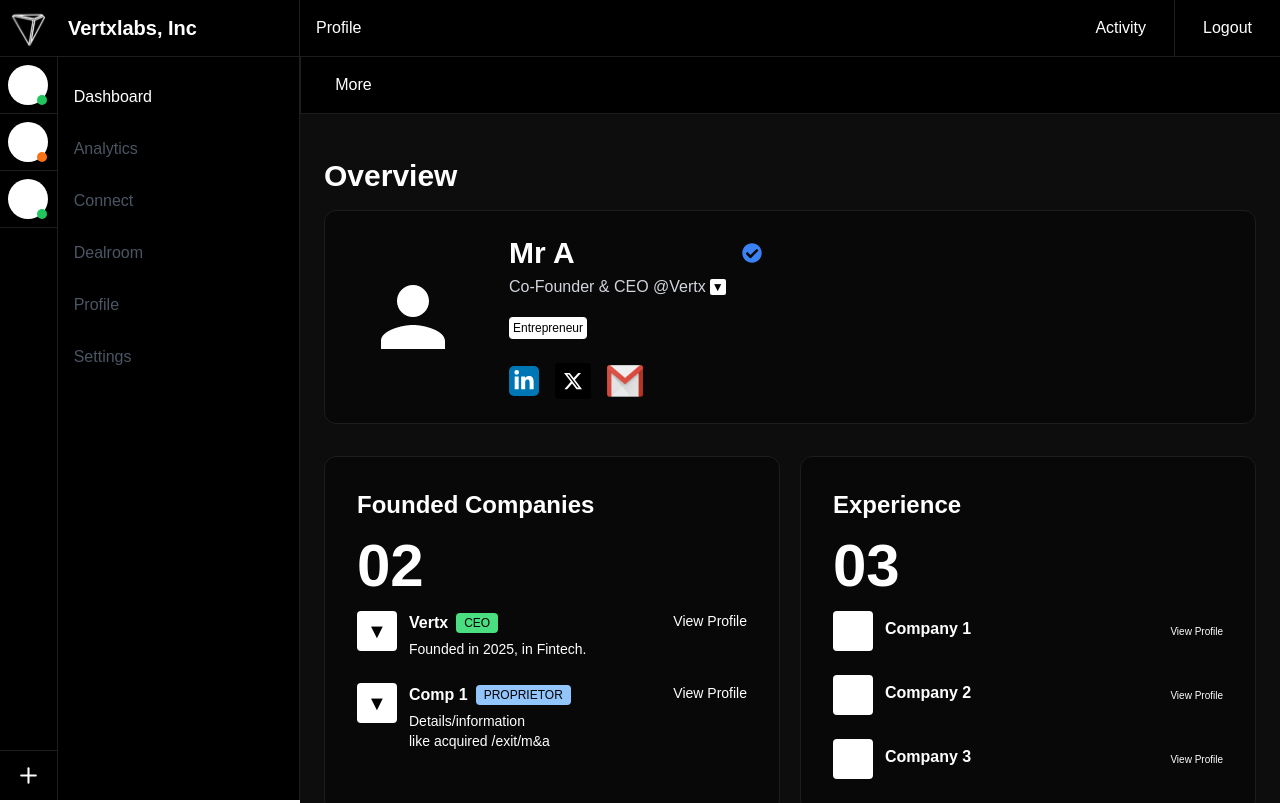
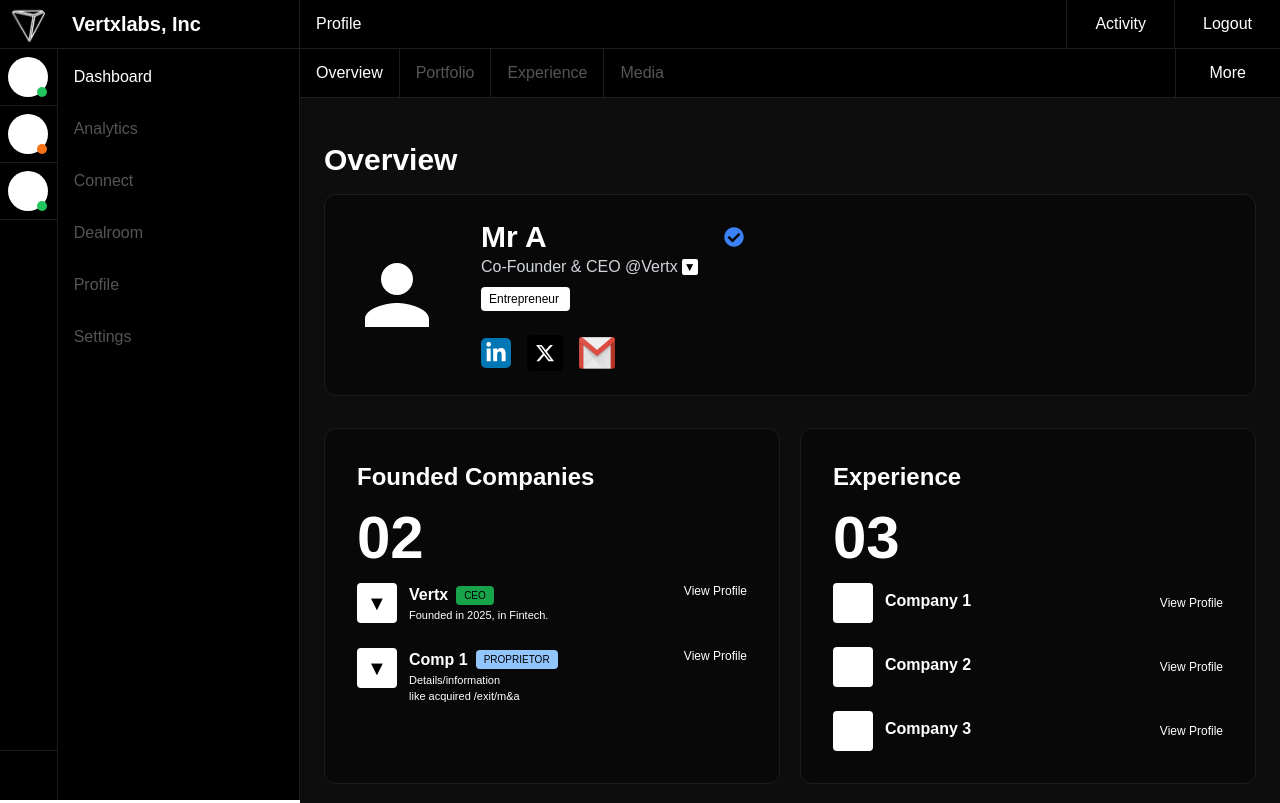
Before and after one commit to Hariz-Ade14/vertx, a React (Vite) app: page /profile in a window 1280 px wide. Shown: the top 803 px of the page. Built offline with nearby package versions, Linux system fonts and the light colour scheme.

Commit message:
refactor: adjust padding and layout in Sidebar and Header components for improved visual consistency

```diff
--- a/src/components/Header.tsx
+++ b/src/components/Header.tsx
@@ -8,51 +8,51 @@ const Header = () => {
   return (
     // <Router>
     <div>
-      <div className="md:flex hidden flex-col fixed top-0 right-0 h-[113px] z-50 left-[300px] bg-black">
+      <div className="md:flex hidden flex-col fixed top-0 right-0 h-[97px] z-50 left-[300px] bg-black">
         <div className="flex items-center text-white justify-between border-solid border-b border-b-[#1d1d1d]">
-          <p className="p-4 border-solid">{pathName}</p>
+          <p className="px-4 py-3 border-solid">{pathName}</p>
           <div className="flex">
-            <p className="py-4 px-7 border-solid">Activity</p>
-            <p className="py-4 px-7 border-solid border-l border-l-[#1d1d1d]">
+            <p className="py-3 px-7 border-solid border-solid border-l border-l-[#1d1d1d]">Activity</p>
+            <p className="py-3 px-7 border-solid border-l border-l-[#1d1d1d]">
               Logout
             </p>
           </div>
         </div>
-        <div className="flex items-center text-white justify-between border-solid border-b border-b-[#1d1d1d]">
-            {pathName === "analytics" || pathName === "/" && (
+        <div className="flex items-center text-white p-0 justify-between border-solid border-b border-b-[#1d1d1d]">
+            {pathName === "Analytics" && (
               <div className="flex">
-                <p className="p-4 border-solid">Overview</p>
-                <p className="p-4 border-solid border-l border-l-[#1d1d1d]">
+                <p className="px-4 py-3 border-solid">Overview</p>
+                <p className="px-4 py-3 text-[#555555] border-solid border-l border-l-[#1d1d1d]">
                   Demographics
                 </p>
               </div>
             )}
-            {pathName === "profile" && (
+            {pathName === "Profile" && (
               <div  className="flex">
-                <p className="p-4 border-solid">Overview</p>
-                <p className="p-4 border-solid border-l border-l-[#1d1d1d]">
+                <p className="px-4 py-3 border-solid">Overview</p>
+                <p className="px-4 py-3 border-solid text-[#555555] border-l border-l-[#1d1d1d]">
                   Portfolio
                 </p>
-                <p className="p-4 border-solid border-l border-l-[#1d1d1d]">Experience</p>
-                <p className="p-4 border-solid border-l border-l-[#1d1d1d]">
+                <p className="px-4 py-3 border-solid text-[#555555] border-l border-l-[#1d1d1d]">Experience</p>
+                <p className="px-4 py-3 border-solid text-[#555555] border-l border-l-[#1d1d1d]">
                   Media
                 </p>
               </div>
             )}
 
-          <p className="py-4 flex items-center justify-center w-[106px] border-solid border-l border-l-[#1d1d1d]">
+          <p className="py-3 flex items-center justify-center w-[105.5px] border-solid border-l border-l-[#1d1d1d]">
             More
           </p>
         </div>
       </div>
-      <div className="md:hidden fixed z-50 top-0 right-0 left-0 h-[100px] flex bg-black items-center justify-between p-3">
+      <div className="md:hidden fixed z-50 top-0 right-0 left-0 h-[100px] flex bg-black items-center justify-between px-3 py-2">
         <img
-          className="rounded-[50%] w-[40px] h-[40px]"
+          className="rounded-[50%] w-[30px] h-[30px]"
           src={image}
           alt="image"
         />
         <img
-          className="rounded-[50%] w-[40px] h-[40px]"
+          className="rounded-[50%] w-[30px] h-[30px]"
           src={image}
           alt="image"
         />
--- a/src/components/Sidebar.tsx
+++ b/src/components/Sidebar.tsx
@@ -19,7 +19,7 @@ const Sidebar = () => {
   const pathName = path.slice(1);
   return (
     <div className="fixed border-solid border-r border-r-[#1d1d1d] bg-black bottom-0 top-0 left-0 w-[300px] hidden md:flex flex-col">
-      <div className="flex gap-5 items-center p-2 border-b border-b-[#1d1d1d] border-solid">
+      <div className="flex gap-6 items-center px-2 py-1 border-b border-b-[#1d1d1d] border-solid">
         <div className="flex items-center justify-center">
           <img
             className="rounded-[50%] w-[40px] h-[40px]"
@@ -55,11 +55,11 @@ const Sidebar = () => {
             )}
           </div>
 
-          <div className="flex  items-center justify-center p-3 border-solid border-t border-t-[#1d1d1d]">
-            <Plus className="" size={25} color={"white"} />
+          <div className="flex items-center justify-center h-[50px] border-solid border-t border-t-[#1d1d1d]">
+               {pathName === "analytics" && (<Plus className="" size={25} color={"white"} />)}
           </div>
         </div>{" "}
-        <div className="flex pt-5 flex-col gap-3 w-full border-l border-solid border-l-[#1d1d1d] ">
+        <div className="flex pt-2 flex-col gap-3 w-full border-l border-solid border-l-[#1d1d1d] ">
           {menu.map(({ title, url }, index) => {
             return (
               <Link
@@ -67,7 +67,7 @@ const Sidebar = () => {
                 key={index}
                 onClick={() => handleActiveState(title)}
                 className={`flex items-center gap-2 px-4 py-2 cursor-pointer ${
-                  activeTab === title ? "text-white" : "text-gray-600"
+                  activeTab === title ? "text-white" : "text-[#555555]"
                 }`}
               >
                 {title}
--- a/src/components/profile.tsx
+++ b/src/components/profile.tsx
@@ -1,4 +1,4 @@
-import {useState} from "react";
+import { useState } from "react";
 import Layout from "./Layout";
 import { Link } from "react-router-dom";
 import { FaCheckCircle } from "react-icons/fa";
@@ -7,8 +7,9 @@ import { FaLinkedinIn } from "react-icons/fa6";
 const Profile = () => {
   const tabs = [
     { name: "Overview" },
-        { name: "Reports" },
-        { name: "Demographics" },
+    { name: "Portfolio" },
+    { name: "Experience" },
+    { name: "Media" },
   ];
 
   const [activeTab, setActiveTab] = useState("Overview");
@@ -23,9 +24,9 @@ const Profile = () => {
             <div
               key={index}
               onClick={() => handleActiveTab(name)}
-              className={`text-[80%] text-white px-4 py-2 ${
+              className={`text-[80%] text-white px-4 py-2 cursor-pointer ${
                 activeTab === name
-                  ? "border-solid border-b-2 border-b-white"
+                  ? "border-solid border-b-2 py-2 border-b-white"
                   : "border-none"
               }`}
             >
@@ -34,19 +35,20 @@ const Profile = () => {
           );
         })}
       </div>
-      <div className="md:flex md:left-[300px] top-[113px] absolute left-0 flex bg-black/95 px-6 right-0 pt-10 pb-20 flex-col gap-3">
+      <div className="md:flex md:left-[300px] top-[97px] absolute left-0 flex bg-black/95 px-6 right-0 md:pt-10 pt-12 pb-20 flex-col gap-3">
         <h1 className="font-semibold text-[30px] text-white">Overview</h1>
         <div className="min-h-screen text-white">
           <div className="bg-[#080808] rounded-xl p-6 mb-8 border border-[#1d1d1d]">
             <div className="flex flex-col md:flex-row md:items-center md:items-center gap-8">
               {/* Profile Image */}
-              <div className="w-32 h-32 rounded-full flex items-center justify-center overflow-hidden">
+              {/* <div className="w-32 h-32 bg-red-500 rounded-[50%] flex items-center justify-center overflow-hidden"> */}
               <img
                 src="/placeholder.svg?height=128&width=128"
                 alt="Profile"
-                  width={128}
-                  height={128}
-                  className="opacity-0"
+                className="w-[100px] h-[100px] opacity-0"
+                width={148}
+                height={148}
+                //   className=""
               />
               <div className="absolute w-24 h-24">
                 <svg
@@ -57,33 +59,39 @@ const Profile = () => {
                   <path d="M12 12C14.21 12 16 10.21 16 8C16 5.79 14.21 4 12 4C9.79 4 8 5.79 8 8C8 10.21 9.79 12 12 12ZM12 14C9.33 14 4 15.34 4 18V20H20V18C20 15.34 14.67 14 12 14Z" />
                 </svg>
               </div>
-              </div>
+              {/* </div> */}
 
               {/* Profile Info */}
-              <div className="flex-1 text-center md:text-left">
-                <div className="flex items-center justify-between md:justify-between w-[60%] md:w-[35%] gap-2 mb-1">
-                  <h2 className="text-3xl  font-bold">Mr A</h2>
+              <div className="flex w-full md:flex-col gap-4 md:gap-6 flex-row items-end md:items-start text-center md:text-left">
+                <div className="flex flex-col md:gap-0 md:w-full w-[60%] ">
+                  <div className="flex items-center justify-between md:justify-between w-[100%] md:w-[35%]">
+                    <h2 className="text-3xl md:block hidden font-bold">Mr A</h2>
+                    <h2 className="text-2xl whitespace-nowrap md:hidden  font-bold">
+                      Mr ABC
+                    </h2>
                     <FaCheckCircle className="w-5 h-5 fill-blue-500" />
                   </div>
 
-                <div className="flex items-start md:items-center justify-start md:justify-start gap-1 mb-4">
-                  <p className="text-gray-300">Co-Founder & CEO @Vertx</p>
+                  <div className="flex items-start md:items-center justify-start md:justify-start gap-1">
+                    <p className="text-gray-300 md:text-base leading-none text-[12px]">
+                      Co-Founder & CEO @Vertx
+                    </p>
                     <span className="inline-block bg-white w-4 h-4 rounded-sm flex items-center justify-center">
                       <span className="text-black text-xs font-bold">▼</span>
                     </span>
                   </div>
 
-                <div className="flex md:flex-col items-center md:items-start justify-between flex-row">
-                  <div className="md:mb-6">
-                    <span className="px-1 py-1 bg-white text-black text-xs rounded-[4px]">
-                      Entrepreneur
-                    </span>
+                  <div className="md:px-2 py-1 bg-white md:mt-2 w-[35%] md:w-[11.8%] text-black md:text-xs text-[9px] rounded-[4px]">
+                    <span className="">Entrepreneur</span>
+                  </div>
                 </div>
 
-                  <div className="flex items-center justify-center md:justify-start gap-4">
-                    {/* <Link to="#" className="rounded"> */}
-                    <FaLinkedinIn size={30} className="bg-[#0077b5] p-1 rounded-[5px]"/>
-                    {/* </Link> */}
+                <div className="flex md:w-full w-[40%] md:flex-col items-center md:items-start justify-between flex-row">
+                  <div className="flex items-center justify-center md:justify-start gap-2 md:gap-4">
+                    <FaLinkedinIn
+                      size={30}
+                      className="bg-[#0077b5] p-1 rounded-[5px]"
+                    />
                     <Link to="#" className="bg-black p-2 rounded">
                       <svg
                         width="20"
@@ -98,7 +106,7 @@ const Profile = () => {
                         />
                       </svg>
                     </Link>
-                      <img src="/gmail.png" className="w-9 h-8"/>
+                    <img src="/gmail.png" className="w-9 h-8" />
                   </div>
                 </div>
               </div>
@@ -114,23 +122,25 @@ const Profile = () => {
               </div>
 
               {/* Company 1 */}
-              <div className="flex items-start gap-3 pb-6">
+              <div className="flex items-stretch gap-3 mb-6">
                 <div className="w-10 h-10 bg-white rounded flex items-center justify-center">
                   <span className="text-black text-xl">▼</span>
                 </div>
                 <div className="flex-1">
-                  <div className="flex items-center gap-2 mb-1">
+                  <div className="flex items-center gap-2 leadinng-none">
                     <h4 className="font-bold">Vertx</h4>
-                    <span className="md:px-2 px-1 py-0.5 bg-green-400 text-black sm:text-xs text-[8px] rounded">
+                    <span className="md:px-2 px-1 py-0.5 text-black md:text-[10px] text-[8px] bg-green-600 rounded">
                       CEO
                     </span>
                   </div>
-                  <p className="text-[9px] whitespace-nowrap md:text-sm text-white">
-                    Founded in 2025, in{" "}
-                    <span className="font-medium">Fintech</span>.
+                  <p className="text-[9px] whitespace-nowrap leadinng-none md:text-[11px] text-white">
+                    Founded in 2025, in Fintech.
                   </p>
                 </div>
-                <Link to="#" className="text-xs md:text-sm text-white hover:text-white">
+                <Link
+                  to="#"
+                  className="text-xs md:text-[12px] text-white hover:text-white"
+                >
                   View Profile
                 </Link>
               </div>
@@ -140,19 +150,22 @@ const Profile = () => {
                   <span className="text-black text-xl">▼</span>
                 </div>
                 <div className="flex-1">
-                  <div className="flex items-center gap-2 mb-1">
+                  <div className="flex items-center gap-2">
                     <h4 className="font-bold">Comp 1</h4>
-                    <span className="md:px-2 px-1 py-0.5 bg-blue-300 text-black md:text-xs text-[8px] rounded">
+                    <span className="md:px-2 px-1 py-0.5 bg-blue-300 text-black md:text-[10px] text-[8px] rounded">
                       PROPRIETOR
                     </span>
                   </div>
-                  <p className="text-[9px] whitespace-nowrap md:text-sm text-white">
+                  <p className="text-[9px] whitespace-nowrap md:text-[11px] text-white">
                     Details/information
                     <br />
                     like acquired /exit/m&a
                   </p>
                 </div>
-                <Link to="#" className="md:text-sm text-xs text-white hover:text-white">
+                <Link
+                  to="#"
+                  className="md:text-[12px] text-xs text-white hover:text-white"
+                >
                   View Profile
                 </Link>
               </div>
@@ -174,7 +187,7 @@ const Profile = () => {
                 </div>
                 <Link
                   to="#"
-                  className="text-[10px] text-white hover:text-white"
+                  className="text-xs md:text-[12px] text-white hover:text-white"
                 >
                   View Profile
                 </Link>
@@ -188,7 +201,7 @@ const Profile = () => {
                 </div>
                 <Link
                   to="#"
-                  className="text-[10px] text-white hover:text-white"
+                  className="text-xs md:text-[12px] text-white hover:text-white"
                 >
                   View Profile
                 </Link>
@@ -202,7 +215,7 @@ const Profile = () => {
                 </div>
                 <Link
                   to="#"
-                  className="text-[10px] text-white hover:text-white"
+                  className="text-xs md:text-[12px] text-white hover:text-white"
                 >
                   View Profile
                 </Link>
```
Also changed, not shown: src/components/Body.tsx (+20 -26 lines), src/components/BodyDesktop.tsx (+28 -21 lines). Lines whose indentation alone changed are shown as unchanged.
